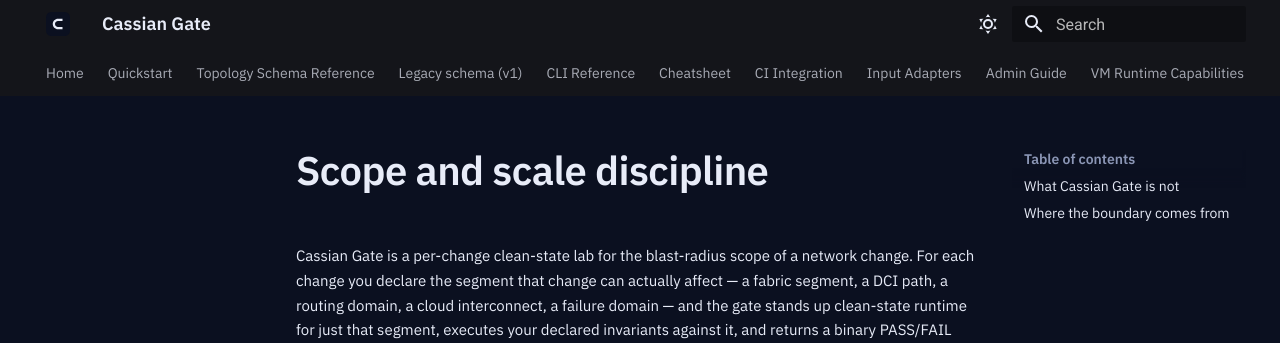
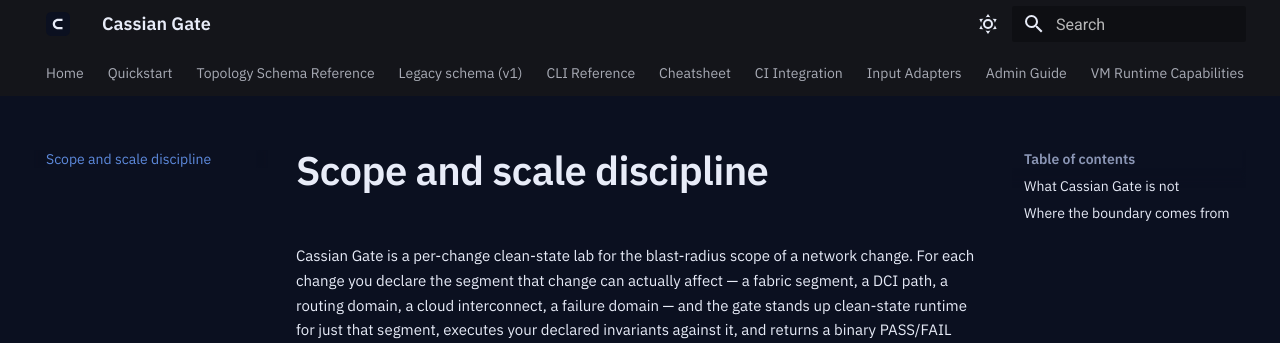
Before and after one commit to cassian-gate/cassian-gate, an MkDocs documentation site: the page built from docs/scope-discipline.md, in a window 1280 px wide. Shown: the top 343 px of the page. Built offline with MkDocs 1.6.1 and Material for MkDocs 9.7.7, drawn with Linux system fonts in a browser that asks for light colours; the version menu is left out.

Commit message:
docs: add scope-and-scale page to mkdocs nav (4.6 WI-4)
Surgical nav entry for docs/scope-discipline.md adjacent to Project principles. /REexclude_docs anomaly and H7 comment untouched. mkdocs build --strict passes (page included, nav resolved, no broken links). Engine + 12 src modules byte-identical to v479 (REQ-SCOPE-PRES-1).

```diff
--- a/mkdocs.yml
+++ b/mkdocs.yml
@@ -115,3 +115,4 @@
     - Online AI: ai/online_ai.md
   - Extension & Adoption: extensions/extension-and-adoption.md
   - Project principles: project-principles.md
+  - Scope and scale discipline: scope-discipline.md
```
